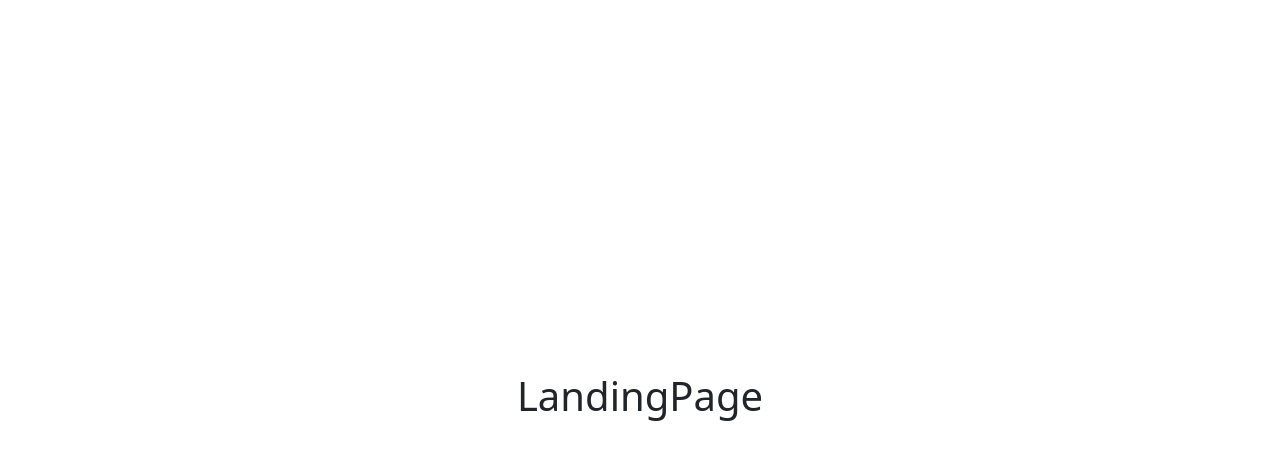
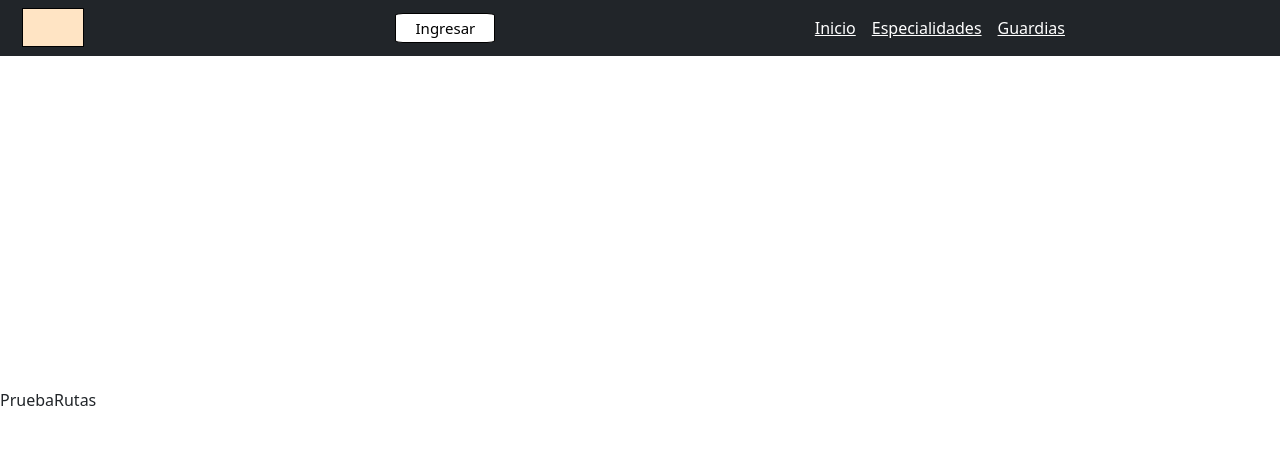
Before and after one commit to bramireza/c11-28-t-node-react, a React (Vite) app in the folder Frontend/: page /prueba in a window 1280 px wide. Shown: the top 460 px of the page. Built offline with nearby package versions, Linux system fonts and the light colour scheme.

Commit message:
navbar y  routing primer commit

```diff
--- a/Frontend/src/App.jsx
+++ b/Frontend/src/App.jsx
@@ -1,11 +1,23 @@
+import { BrowserRouter, Route, Routes } from "react-router-dom";
 import "./App.css";
+import NavBar from "./components/Navbar/Navbar";
 import LandingPage from "./pages/LandingPage/LandingPage";
+import PruebaRutas from "./components/PruebaRutas/PruebaRutas";
 
 function App() {
   return (
-    <>
-      <LandingPage />
-    </>
+    <BrowserRouter>
+      <>
+        <NavBar />
+        <Routes>
+          <Route path="/" element={<LandingPage/>}  />
+
+          {/* aca se va a poner la ruta al login y el componente de login, el componente pruba es solo para probar */}
+          <Route path="/prueba" element={<PruebaRutas/>}  />
+          {/* <PruebaRutas/> */}
+        </Routes>
+      </>
+    </BrowserRouter>
   );
 }
 
--- /dev/null
+++ b/Frontend/src/components/Navbar/Navbar.css
@@ -0,0 +1,87 @@
+* {
+    margin: 0;
+    padding: 0;
+    box-sizing: border-box;
+}
+
+.boton-hamburguesa{
+    background-color: white;
+}
+
+.navbar-toggler-icon{
+    background-color: white;
+    /* color: white; */
+}
+
+.navbar-toggler {
+    background-color: white;
+    /* color: white; */
+}
+
+.collapsed{
+    width: 65px;
+    height: 37px;
+    /* background-color: white; */
+    /* color: white; */
+}
+
+.navbar {
+    width: 100vw;
+}
+
+.navbar-brand{
+    margin: 0;
+}
+
+.logo{
+    border: 1px solid black;
+    width: 100px;
+    height: 40px;
+    background-color: bisque;
+}
+
+.container-fluid{
+    padding: 0;
+}
+
+.boton-ingresar{
+    width: 100px;
+    border-radius: 8%;
+    border: 1px black solid;
+    background-color:white;
+    color: black;
+    padding: 3px;
+    font-size: 15px;
+    margin-left: 0px;
+}
+
+.boton-ingresar:hover{
+    background-color: blue;
+    color: white;
+}
+
+@media (min-width: 1024px) {
+    .navbar-nav {
+        max-width: 20%;
+    }
+
+    #offcanvasNavbar-expand-false{
+        max-width: 10%;
+    }
+
+    .navbar>.container, .navbar>.container-fluid, .navbar>.container-lg, .navbar>.container-md, .navbar>.container-sm, .navbar>.container-xl, .navbar>.container-xxl {
+        display: flex;
+        flex-wrap: nowrap;
+        align-items: center;
+        justify-content: center;
+        width: 70vw;
+        margin-left: 10px;
+    }
+}
+
+@media (min-width: 1330px){
+    .navbar>.container, .navbar>.container-fluid, .navbar>.container-lg, .navbar>.container-md, .navbar>.container-sm, .navbar>.container-xl, .navbar>.container-xxl {
+        margin-left: 15px;
+        width: 85vw;
+    }
+}
--- /dev/null
+++ b/Frontend/src/components/Navbar/Navbar.jsx
@@ -0,0 +1,33 @@
+import Nav from 'react-bootstrap/Nav';
+import Navbar from 'react-bootstrap/Navbar';
+import { Link, NavLink } from "react-router-dom";
+import "./Navbar.css";
+
+function NavBar() {
+    return (
+        <div className="navbar fixed-top m-0 p-0">
+            {[false].map((expand) => (
+                <Navbar key={expand} bg="dark" expand="lg" className="mb-0">
+                    <div className='container-fluid'>
+                        <Navbar.Toggle className='boton-hamburguesa' aria-controls={`offcanvasNavbar-expand-${expand}`} />
+                        <Link to="/"><Navbar.Brand className='m-0 logo' href="#"></Navbar.Brand></Link>
+                        <NavLink to="/prueba" className='m-0' href="#"><button className='boton-ingresar'>Ingresar</button></NavLink>
+                        <Navbar.Collapse
+                            id={`offcanvasNavbar-expand-${expand}`}
+                            aria-labelledby={`offcanvasNavbarLabel-expand-${expand}`}
+                            placement="end"
+                        >
+                            <Nav className="justify-content-start flex-grow-1 pe-3">
+                                <NavLink to="/" className='text-white m-2' href="#action1">Inicio</NavLink>
+                                <NavLink className='text-white m-2' href="#action1">Especialidades</NavLink>
+                                <NavLink className='text-white m-2' href="#action2">Guardias</NavLink>
+                            </Nav>
+                        </Navbar.Collapse>
+                    </div>
+                </Navbar>
+            ))}
+        </div>
+    );
+}
+
+export default NavBar;
--- /dev/null
+++ b/Frontend/src/components/PruebaRutas/PruebaRutas.jsx
@@ -0,0 +1,9 @@
+import React from 'react'
+
+const PruebaRutas = () => {
+  return (
+    <div>PruebaRutas</div>
+  )
+}
+
+export default PruebaRutas
--- a/Frontend/src/index.css
+++ b/Frontend/src/index.css
@@ -14,11 +14,17 @@
   -webkit-text-size-adjust: 100%;
 }
 
+#root{
+  margin: 0;
+  padding: 0;
+}
+
 a {
   font-weight: 500;
   color: #646cff;
   text-decoration: inherit;
 }
+
 a:hover {
   color: #535bf2;
 }
@@ -47,9 +53,11 @@ button {
   cursor: pointer;
   transition: border-color 0.25s;
 }
+
 button:hover {
   border-color: #646cff;
 }
+
 button:focus,
 button:focus-visible {
   outline: 4px auto -webkit-focus-ring-color;
--- /dev/null
+++ b/package.json
@@ -0,0 +1,5 @@
+{
+  "dependencies": {
+    "react-router-dom": "^6.11.2"
+  }
+}
```
Also changed, not shown: 1 other file (tests, documents, lock files or other folders).
